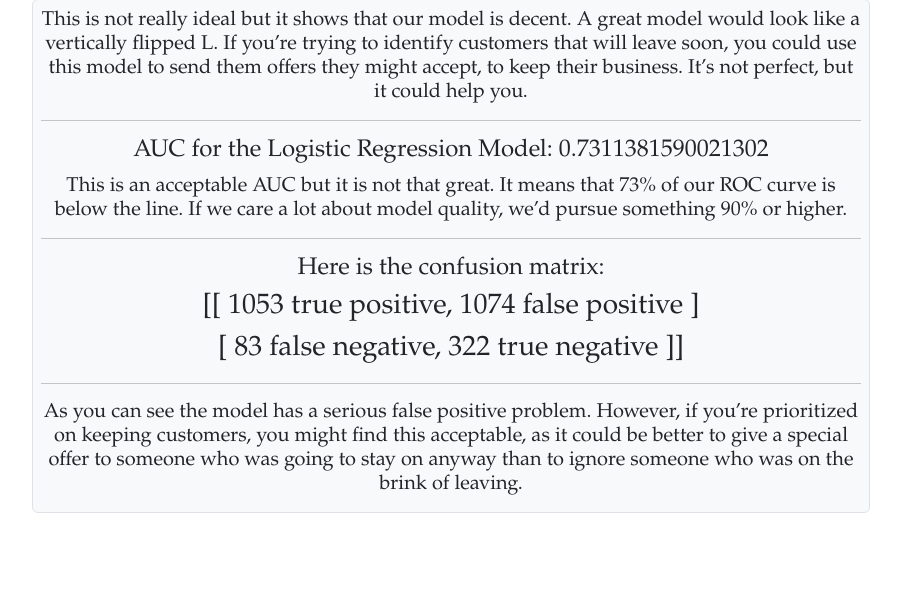
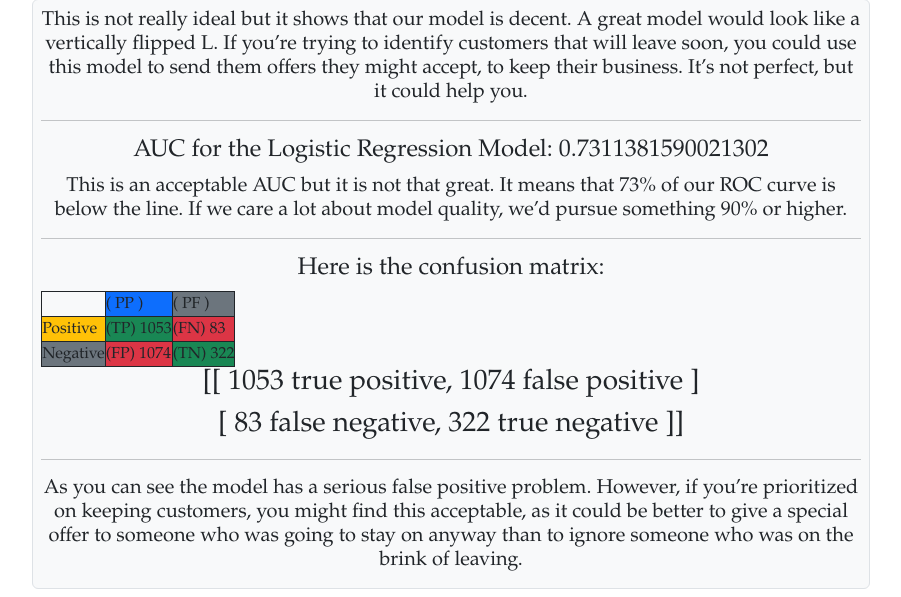
Before and after one commit to asundquistdavis/credit-churn-prediction, a Flask app: page /models/logistic-regression in a window 1280 px wide. Shown: the part 348-945 px from the top of the page, without its empty margins (189-1090 px from the left). Before the commit the page ends 861 px from the top, so only its background shows below. Run offline with Flask 2, Linux system fonts and the light colour scheme; parts of the project's set-up code (start-up, migrations or seed data) failed here and were passed over; some libraries are stand-ins or nearby versions.

Commit message:
Test Conf.Matrix Table

```diff
--- a/templates/model/logistic_regression.html
+++ b/templates/model/logistic_regression.html
@@ -159,6 +159,26 @@
                     <p class="h5 text-center">This is an acceptable AUC but it is not that great. It means that 73% of our ROC curve is below the line. If we care a lot about model quality, we’d pursue something 90% or higher.</p>
                     <hr>
                     <p class="h4 text-center">Here is the confusion matrix: </p>
+
+                    <!-- test table -->
+                    <table class="table-lg table-bordered">
+                        <tr>
+                          <td> </td>
+                          <td class="bg-primary">( PP )</td>
+                          <td class="bg-secondary">( PF )</td>
+                        </tr>
+                        <tr>
+                          <td class="bg-warning">Positive</td>
+                          <td class="bg-success">(TP) 1053</td>
+                          <td class="bg-danger">(FN) 83</td>
+                        </tr>
+                        <tr>
+                          <td class="bg-secondary">Negative</td>
+                          <td class="bg-danger">(FP) 1074</td>
+                          <td class="bg-success">(TN) 322</td>
+                        </tr>
+                    </table>
+
                     <p class="h3 text-center">[[ 1053 true positive, 1074 false positive ]</p>
                     <p class="h3 text-center">[ 83 false negative,  322 true negative ]]</p>
                     <hr>
```
